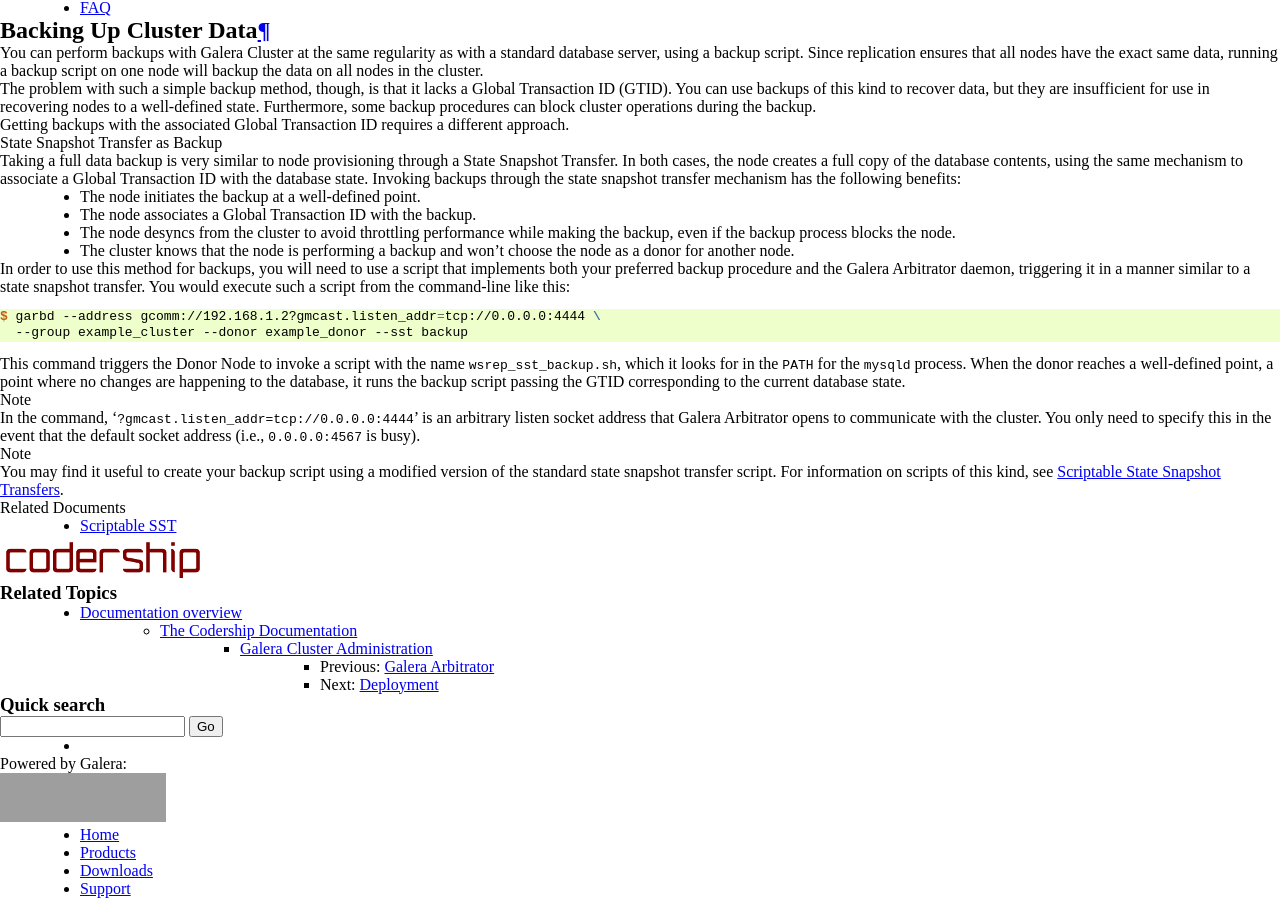
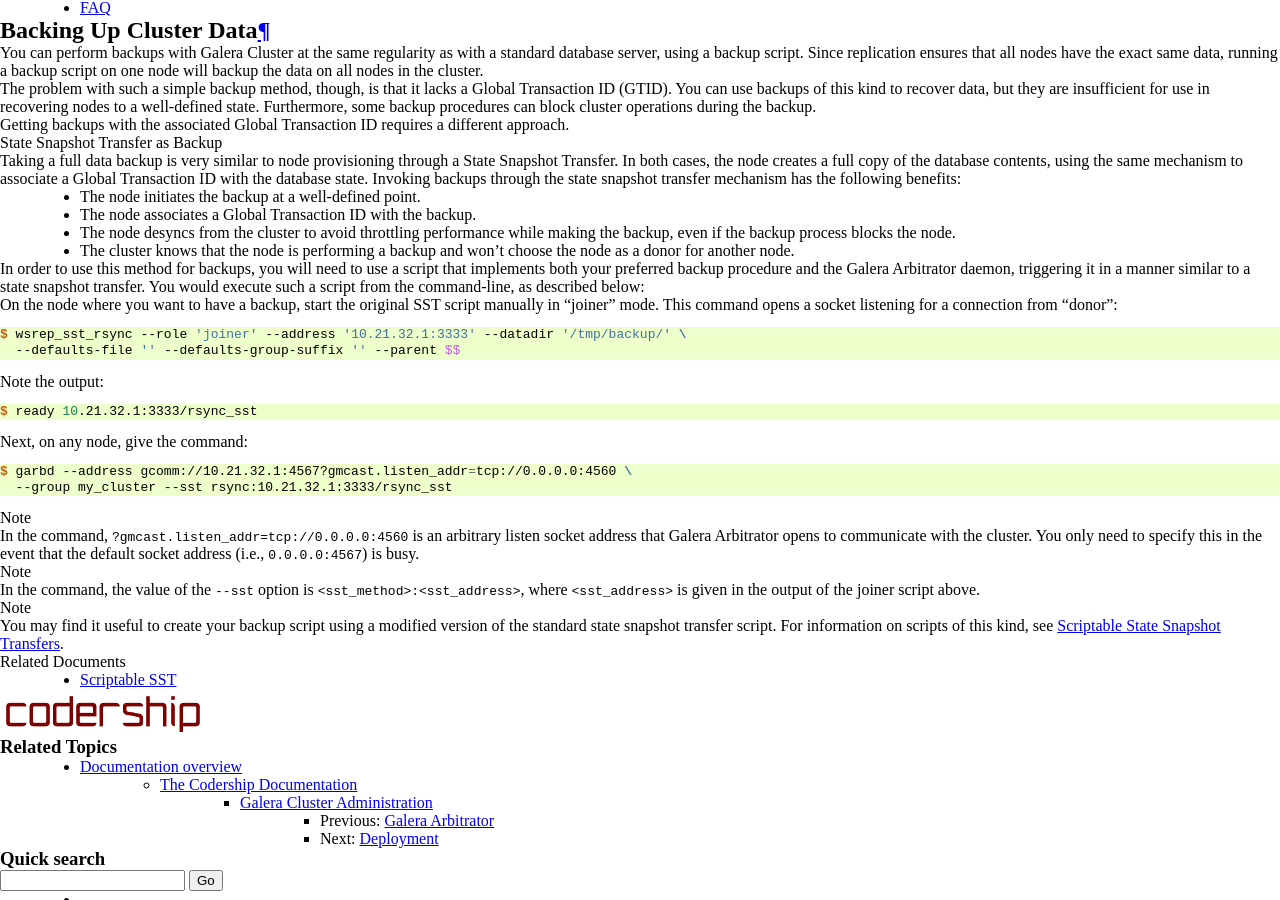
Before and after one commit to codership/documentation, a Sphinx documentation site: the page built from galeracluster/source/documentation/backup-cluster.rst, in a window 1280 px wide and 900 px high, scrolled down 415 px. Built offline with Sphinx 7.4.7, drawn with Linux system fonts in a browser that asks for light colours; comment, search, counter and statistics services are not loaded; grey boxes are pictures that could not be loaded.

Commit message:
Issue #139 Content updated in line with the ticket instructions.

```diff
--- a/galeracluster/source/documentation/backup-cluster.rst
+++ b/galeracluster/source/documentation/backup-cluster.rst
@@ -86,16 +86,31 @@ Taking a full data backup is very similar to node provisioning through a :term:`
 - The node desyncs from the cluster to avoid throttling performance while making the backup, even if the backup process blocks the node.
 - The cluster knows that the node is performing a backup and won't choose the node as a donor for another node.
 
-In order to use this method for backups, you will need to use a script that implements both your preferred backup procedure and the Galera Arbitrator daemon, triggering it in a manner similar to a state snapshot transfer. You would execute such a script from the command-line like this:
+In order to use this method for backups, you will need to use a script that implements both your preferred backup procedure and the Galera Arbitrator daemon, triggering it in a manner similar to a state snapshot transfer. You would execute such a script from the command-line, as described below:
+
+On the node where you want to have a backup, start the original SST script manually in "joiner" mode. This command opens a socket listening for a connection from "donor":
 
 .. code-block:: console
 
-   $ garbd --address gcomm://192.168.1.2?gmcast.listen_addr=tcp://0.0.0.0:4444 \
-     --group example_cluster --donor example_donor --sst backup
+   $ wsrep_sst_rsync --role 'joiner' --address '10.21.32.1:3333' --datadir '/tmp/backup/' \
+     --defaults-file '' --defaults-group-suffix '' --parent $$
 
-This command triggers the :term:`Donor Node` to invoke a script with the name ``wsrep_sst_backup.sh``, which it looks for in the ``PATH`` for the ``mysqld`` process.  When the donor reaches a well-defined point, a point where no changes are happening to the database, it runs the backup script passing the GTID corresponding to the current database state.
+Note the output:
 
-.. note:: In the command, '``?gmcast.listen_addr=tcp://0.0.0.0:4444``' is an arbitrary listen socket address that Galera Arbitrator opens to communicate with the cluster.  You only need to specify this in the event that the default socket address (i.e., ``0.0.0.0:4567`` is busy).
+.. code-block:: console
+
+   $ ready 10.21.32.1:3333/rsync_sst
+
+Next, on any node, give the command:
+
+.. code-block:: console
+
+   $ garbd --address gcomm://10.21.32.1:4567?gmcast.listen_addr=tcp://0.0.0.0:4560 \
+     --group my_cluster --sst rsync:10.21.32.1:3333/rsync_sst
+
+.. note:: In the command, ``?gmcast.listen_addr=tcp://0.0.0.0:4560`` is an arbitrary listen socket address that Galera Arbitrator opens to communicate with the cluster.  You only need to specify this in the event that the default socket address (i.e., ``0.0.0.0:4567``) is busy.
+
+.. note:: In the command, the value of the ``--sst`` option is ``<sst_method>:<sst_address>``, where ``<sst_address>`` is given in the output of the joiner script above.
 
 .. note:: You may find it useful to create your backup script using a modified version of the standard state snapshot transfer script.  For information on scripts of this kind, see :doc:`scriptable-sst`.
 
```
